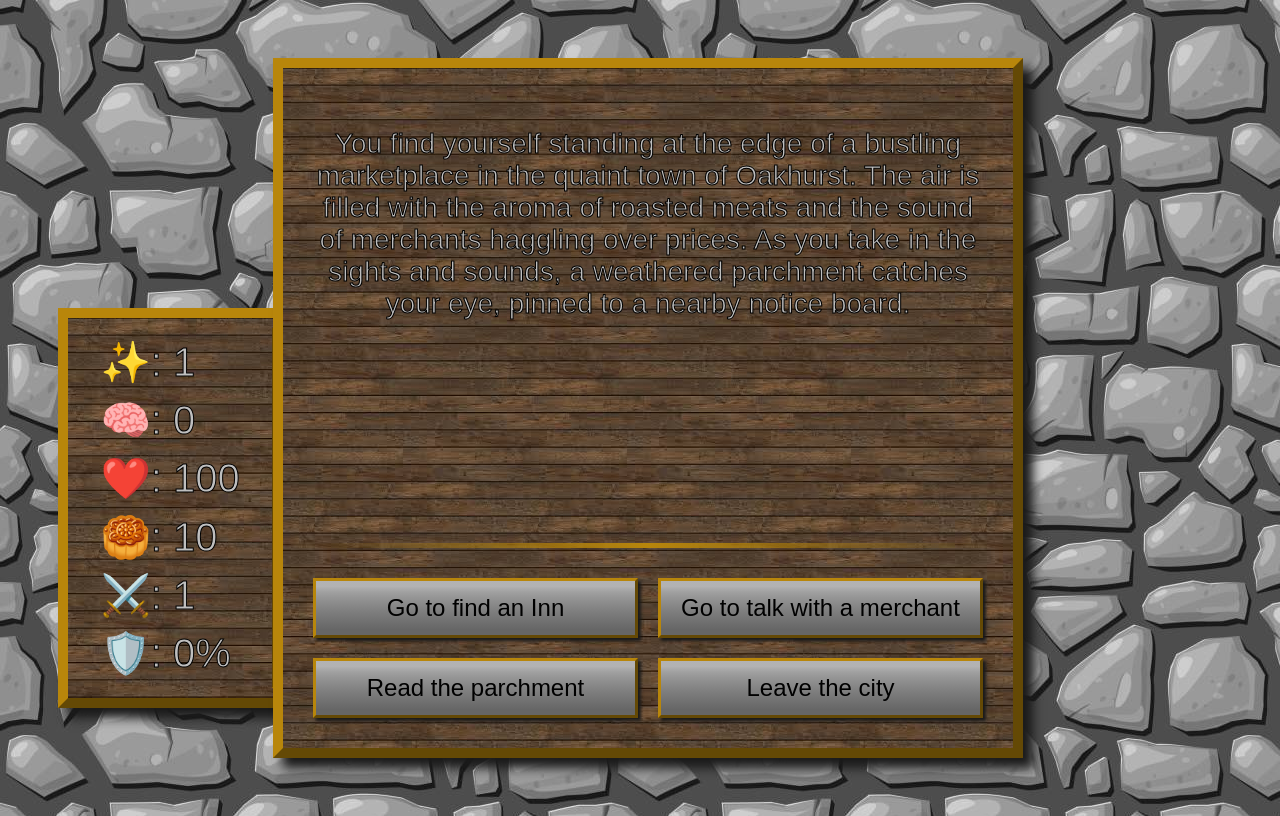
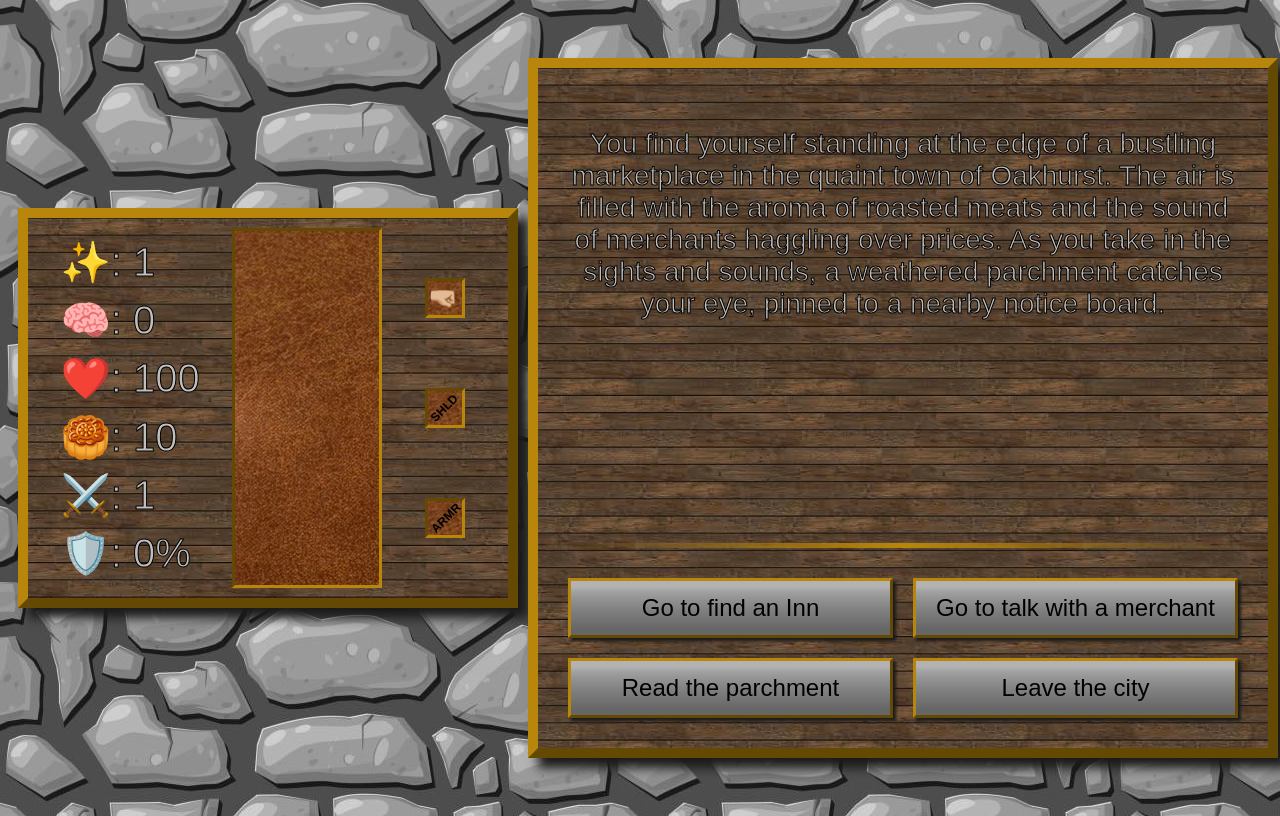
Before and after one commit to GeorgeDurieux/Small-Dungeons-and-Tiny-Dragons, a plain HTML site: page index.html in a window 1280 px wide. Drawn offline with Linux system fonts and the light colour scheme.

Commit message:
flex & modal bug

```diff
--- a/css/styles.css
+++ b/css/styles.css
@@ -41,6 +41,14 @@ body {
     overflow: hidden;
   }
 
+  #screen {
+      width: 100%;
+      height: 100%;
+      display: flex;
+      align-items: center;
+      justify-content: space-evenly;
+  }
+
   #console, #personal-info {
     display: flex;
     justify-content:space-evenly;
@@ -51,23 +59,16 @@ body {
   }
 
   #console {
-  position: absolute;
     flex-direction: column;
     justify-content: space-between;
-  top: 50%;
-  left: 50%;
-  transform: translate(-50%, -50%);
     min-height: 700px;
     width: 750px;
     flex-direction: column;
   }
 
   #personal-info {
-  position: absolute;
     min-height: 400px;
     width: 500px;
-  bottom: 100px;
-  left: 50px;
   }
 
   #text-element {
@@ -282,7 +283,7 @@ body {
     height: 700px;
     max-height: 80%;
     width: 500px;
-  max-width: 80%;
+    max-width: 90%;
     transition: 1s;
   }
 
--- a/index.html
+++ b/index.html
@@ -8,6 +8,7 @@
   <title>Small Dungeons and Tiny Dragons</title>
 </head>
 <body>
+    <div id="screen">
         <div id="personal-info">
             <div id="stats">
                 <span data-lvl class="tooltip-trigger" data-tooltip="Player level"></span>
@@ -24,10 +25,13 @@
                 <div class="delay gear tooltip-trigger" data-text="ARMR" data-tooltip="Active armour" data-armour-slot></div>
             </div>
         </div>
+
         <div id="console">
             <div data-text-element id="text-element"></div>
             <div data-button-grid id="button-grid"></div>
         </div>
+    </div>
+
     <div data-modal class="modal"></div>
     <div data-overlay id="overlay"></div>
 </body>
--- a/js/modals.js
+++ b/js/modals.js
@@ -59,7 +59,7 @@ export function showModal(textNodeId) {
 
   switch (textNodeId) {
     case 2:
-      showColorModal(colors);
+      showInnModal(colors);
       break;
     case 3:
       showMerchantModal();
```
Lines whose indentation alone changed are shown as unchanged.
